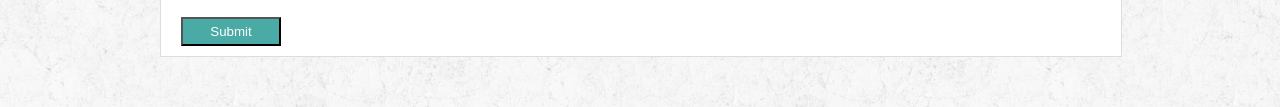
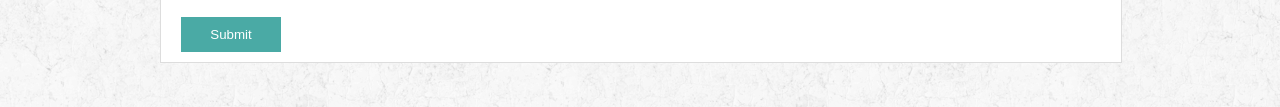
Before and after one commit to knightmac19/Basic-Portfolio, a plain HTML site: page contact.html in a window 1280 px wide. Shown: the part 453-560 px from the top of the page. Drawn offline with Linux system fonts and the light colour scheme.

Commit message:
Contact Page: button styling - remove border, increase padding

```diff
--- a/assets/css/contact.css
+++ b/assets/css/contact.css
@@ -143,15 +143,17 @@ p{
     width:100px;
     font-style:bold;
 
-    padding-top:5px;
-    padding-right:5px;
-    padding-bottom:5px;
-    padding-left:5px;
+    padding-top:10px;
+    padding-right:10px;
+    padding-bottom:10px;
+    padding-left:10px;
 
     margin-top:0px;
     margin-right:0px;
     margin-bottom:0px;
     margin-left:20px;
+
+    border:none;
 }
 
 #submit:hover{
```
